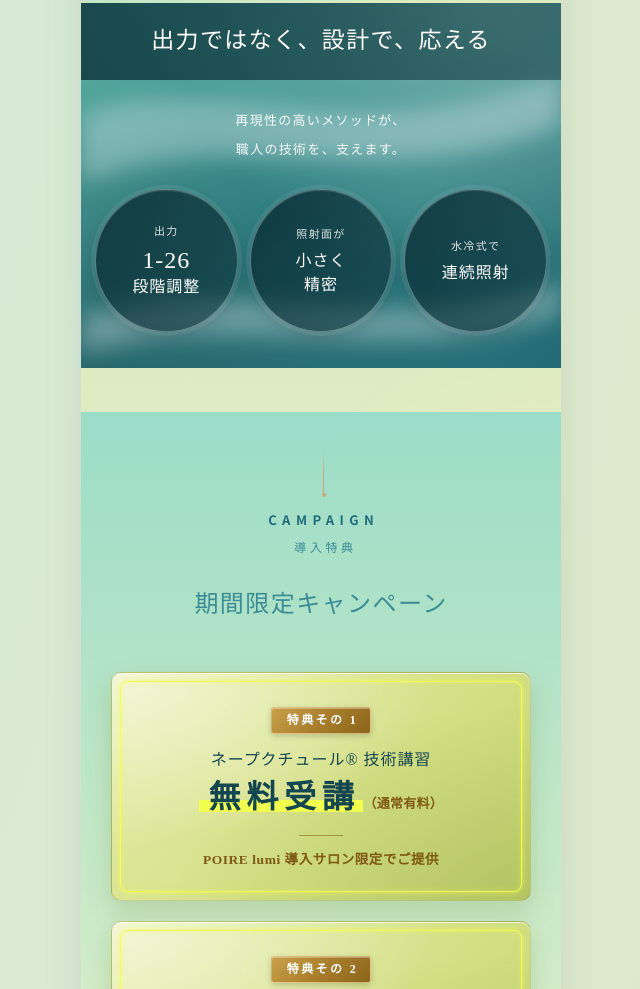
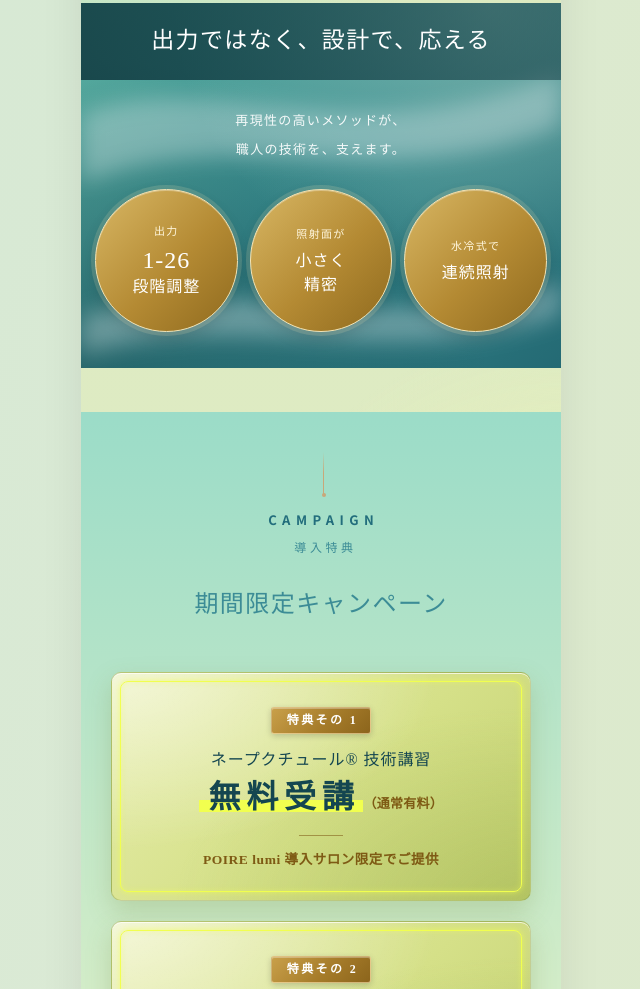
Before and after one commit to kanahoshi12/poire-lumi, a plain HTML site: page index.html in a window 1280 px wide. Shown: the part 4847-5836 px from the top of the page, without its empty margins (319-959 px from the left). Drawn offline with Linux system fonts and the light colour scheme.

Commit message:
TECHNOLOGY の丸をゴールドに

```diff
--- a/style.css
+++ b/style.css
@@ -870,11 +870,11 @@ button { background: none; border: none; cursor: pointer; }
   gap: 4px;
   aspect-ratio: 1;
   border-radius: 50%;
-  background: linear-gradient(135deg, rgba(8,42,50,0.82), rgba(8,42,50,0.5));
-  border: 1px solid rgba(255,255,255,0.3);
+  background: linear-gradient(135deg, #D8B764 0%, #B48A33 55%, #8F6A1E 100%);
+  border: 1px solid #F3E3B4;
   box-shadow:
-    0 0 0 4px rgba(255,255,255,0.07),
-    inset 0 1px 0 rgba(255,255,255,0.14),
+    0 0 0 4px rgba(243,227,180,0.16),
+    inset 0 1px 0 rgba(255,255,255,0.3),
     0 6px 16px rgba(0,0,0,0.14);
 }
 @media (max-width: 340px) {
@@ -883,10 +883,10 @@ button { background: none; border: none; cursor: pointer; }
 }
 .tech-card__lead {
   font-family: var(--serif);
-  font-weight: 300;
+  font-weight: 500;
   font-size: 11px;
   letter-spacing: 0.12em;
-  color: rgba(255,255,255,0.85);
+  color: #FFF6DC;
 }
 .tech-card__main {
   font-family: var(--serif);
```
